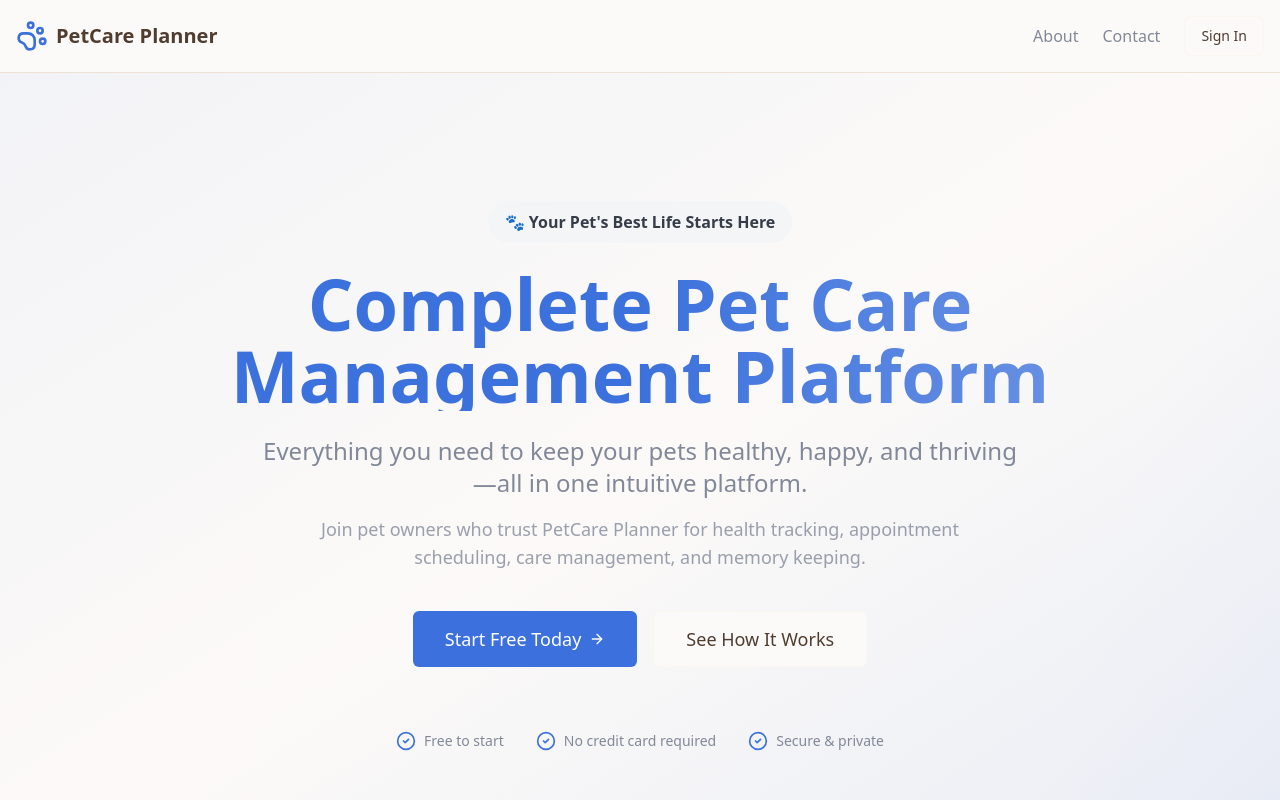
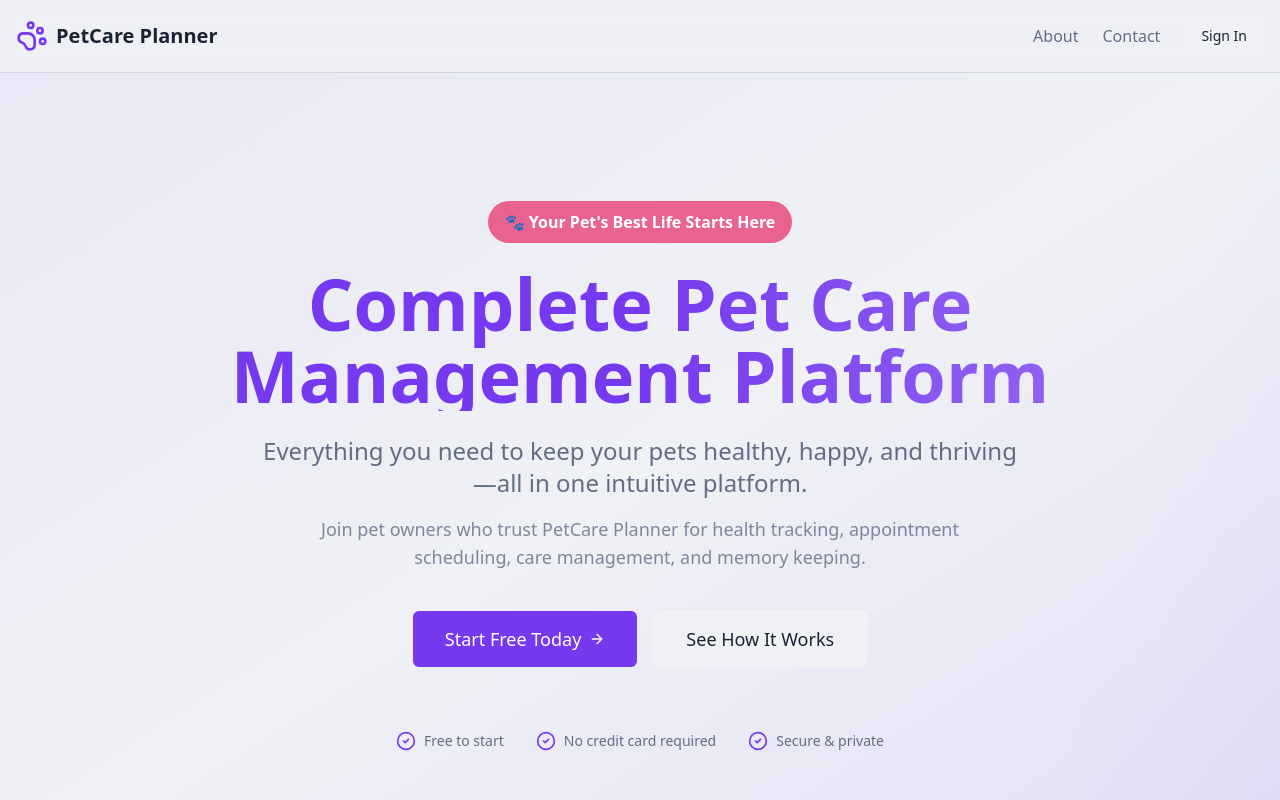
Before and after one commit to finneasslavin-max/fluffy-life-organizer, a React (Vite) app: page / in a window 1280 px wide. Shown: the top 800 px of the page. Built offline with nearby package versions, Linux system fonts and the light colour scheme; the HTML template or start-up script is replaced by a standard one.

Commit message:
Add more colors to theme

```diff
--- a/src/index.css
+++ b/src/index.css
@@ -8,60 +8,60 @@ All colors MUST be HSL.
 
 @layer base {
   :root {
-    --background: 28 40% 98%;
-    --foreground: 25 25% 25%;
+    --background: 220 25% 95%;
+    --foreground: 220 30% 15%;
 
-    --card: 30 60% 98%;
-    --card-foreground: 25 25% 25%;
+    --card: 200 60% 97%;
+    --card-foreground: 220 30% 15%;
 
-    --popover: 30 60% 98%;
-    --popover-foreground: 25 25% 25%;
+    --popover: 200 60% 97%;
+    --popover-foreground: 220 30% 15%;
 
-    --primary: 220 70% 55%;
+    --primary: 260 85% 58%;
     --primary-foreground: 0 0% 100%;
 
-    --secondary: 210 20% 96%;
-    --secondary-foreground: 220 15% 25%;
+    --secondary: 340 75% 65%;
+    --secondary-foreground: 0 0% 100%;
 
-    --muted: 210 15% 94%;
-    --muted-foreground: 220 10% 55%;
+    --muted: 200 20% 90%;
+    --muted-foreground: 220 15% 45%;
 
-    --accent: 200 85% 65%;
-    --accent-foreground: 220 25% 15%;
+    --accent: 180 70% 55%;
+    --accent-foreground: 0 0% 100%;
 
-    --success: 142 70% 45%;
+    --success: 142 75% 50%;
     --success-foreground: 0 0% 100%;
 
-    --warning: 38 92% 50%;
+    --warning: 38 95% 55%;
     --warning-foreground: 0 0% 100%;
 
-    --premium: 260 75% 60%;
+    --premium: 280 80% 65%;
     --premium-foreground: 0 0% 100%;
 
-    --destructive: 0 84.2% 60.2%;
-    --destructive-foreground: 210 40% 98%;
+    --destructive: 0 85% 62%;
+    --destructive-foreground: 0 0% 100%;
 
-    --border: 35 40% 88%;
-    --input: 35 50% 96%;
-    --ring: 340 75% 68%;
+    --border: 220 20% 85%;
+    --input: 200 30% 96%;
+    --ring: 260 85% 58%;
 
     --radius: 0.5rem;
 
-    --sidebar-background: 0 0% 98%;
+    --sidebar-background: 250 50% 96%;
 
-    --sidebar-foreground: 240 5.3% 26.1%;
+    --sidebar-foreground: 260 40% 25%;
 
-    --sidebar-primary: 240 5.9% 10%;
+    --sidebar-primary: 260 85% 58%;
 
-    --sidebar-primary-foreground: 0 0% 98%;
+    --sidebar-primary-foreground: 0 0% 100%;
 
-    --sidebar-accent: 240 4.8% 95.9%;
+    --sidebar-accent: 340 75% 65%;
 
-    --sidebar-accent-foreground: 240 5.9% 10%;
+    --sidebar-accent-foreground: 0 0% 100%;
 
-    --sidebar-border: 220 13% 91%;
+    --sidebar-border: 220 20% 85%;
 
-    --sidebar-ring: 217.2 91.2% 59.8%;
+    --sidebar-ring: 260 85% 58%;
   }
 
   .dark {
@@ -120,15 +120,16 @@ All colors MUST be HSL.
   body {
     @apply bg-background text-foreground;
     background-image:
-      radial-gradient(circle at 20% 80%, hsl(var(--accent) / 0.05) 0%, transparent 50%),
-      radial-gradient(circle at 80% 20%, hsl(var(--primary) / 0.05) 0%, transparent 50%),
-      radial-gradient(circle at 40% 40%, hsl(var(--success) / 0.03) 0%, transparent 50%);
+      radial-gradient(circle at 20% 80%, hsl(var(--accent) / 0.12) 0%, transparent 50%),
+      radial-gradient(circle at 80% 20%, hsl(var(--primary) / 0.15) 0%, transparent 50%),
+      radial-gradient(circle at 50% 50%, hsl(var(--secondary) / 0.08) 0%, transparent 60%);
   }
 
   .cozy-gradient {
     background: linear-gradient(135deg,
-      hsl(var(--background)) 0%,
-      hsl(var(--secondary)) 100%
+      hsl(var(--primary) / 0.1) 0%,
+      hsl(var(--accent) / 0.1) 50%,
+      hsl(var(--secondary) / 0.1) 100%
     );
   }
 
```
